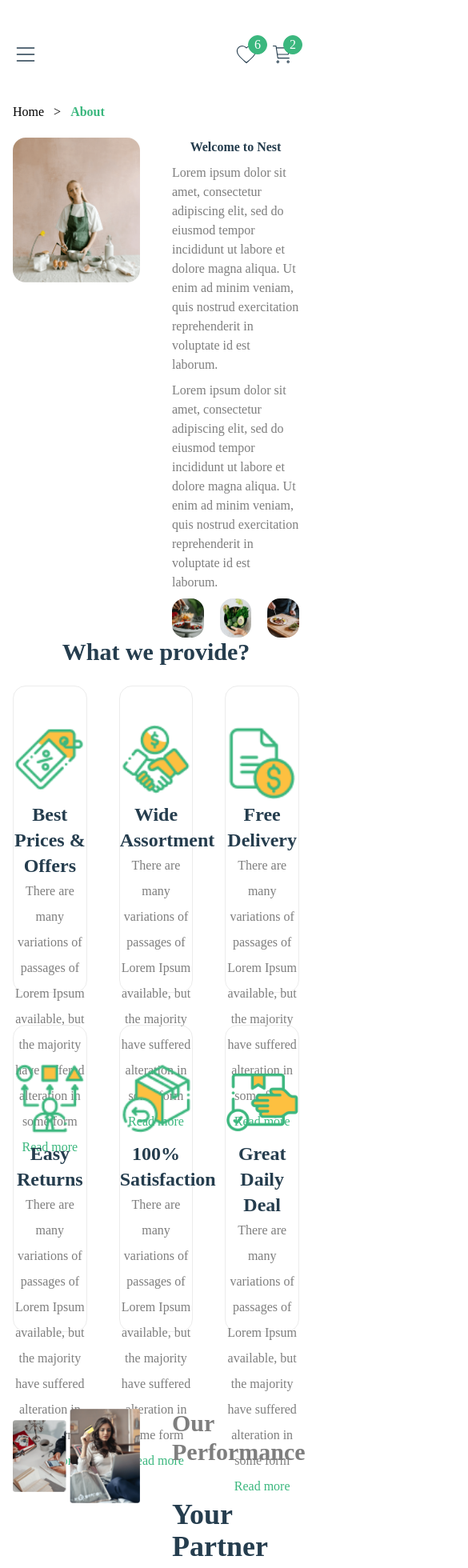
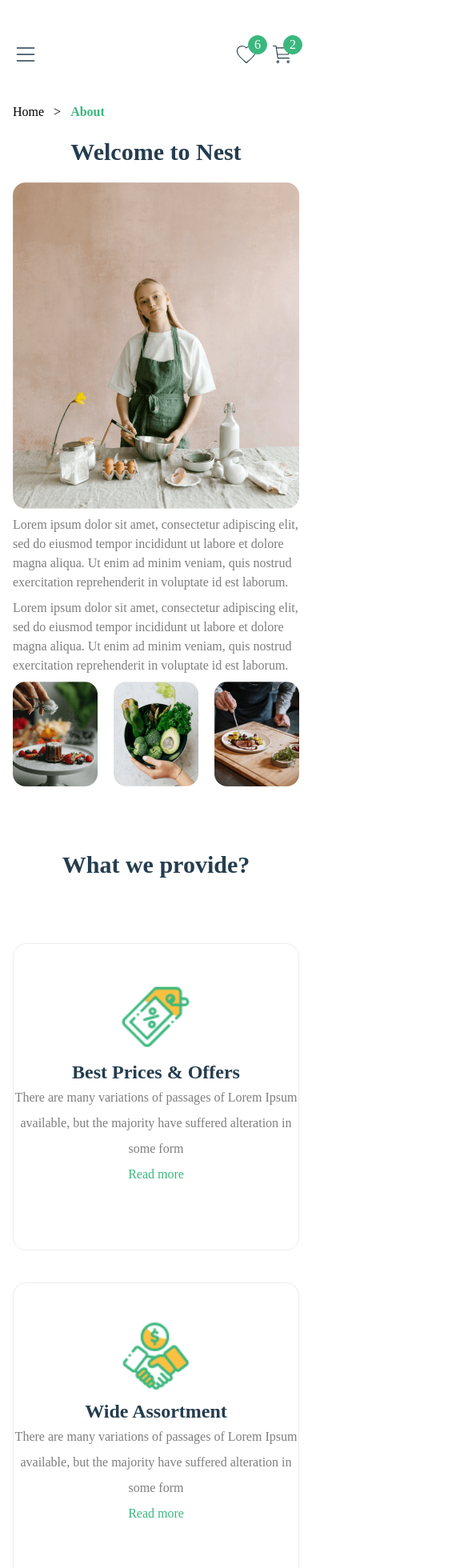
Before and after one commit to vicktor349/nestmart, a Next.js app: page /about in a window 390 px wide. Shown: the top 1960 px of the page at 80% size, 585 px wide, since content can reach past the window. Built offline with nearby package versions, Linux system fonts and the light colour scheme.

Commit message:
made about page responsive

```diff
--- a/components/about/OurTeam.js
+++ b/components/about/OurTeam.js
@@ -1,12 +1,12 @@
 import React from 'react'
 import OurTeamCard from './OurTeamCard'
-import BottomHeroBanner from '../BottomHeroBanner'
 
 const OurTeam = () =>
 {
     return (
         <>
-            <div className='flex items-center justify-between mt-32 mx-28'>
+            {/* DESKTOP VIEW */}
+            <div className=' items-center justify-between mt-32 ssm:hidden lg:flex lg:mx-20 xl:mx-28'>
                 <div className='leading-8'>
                     <p className="text-primary font-bold text-5xl mb-5">Our Team</p>
                     <h3 className='text-2xl mb-5'>Meet Our Expert Team</h3>
@@ -23,8 +23,23 @@ const OurTeam = () =>
                 </div>
                 <OurTeamCard />
             </div>
-            <div className='my-48'>
-                <BottomHeroBanner />
+            {/* MOBILE VIEW */}
+            <div className='ssm:block lg:hidden'>
+                <div className='leading-8 text-center'>
+                    <p className="text-primary font-bold text-5xl mb-5">Our Team</p>
+                    <h3 className='text-2xl mb-5'>Meet Our Expert Team</h3>
+                    <p className="text-secondaryText lg:w-96 mb-5">
+                        Proin ullamcorper pretium orci. Donec necscele risque leo.
+                        Nam massa dolor imperdiet neccon sequata congue idsem.
+                        Maecenas malesuada faucibus finibus.
+                    </p>
+                    <p className='text-secondaryText lg:w-96'>
+                        Proin ullamcorper pretium orci. Donec necscele risque leo.
+                        Nam massa dolor imperdiet neccon sequata congue idsem.
+                        Maecenas malesuada faucibus finibus.
+                    </p>
+                </div>
+                <OurTeamCard />
             </div>
         </>
     )
--- a/components/about/OurTeamCard.js
+++ b/components/about/OurTeamCard.js
@@ -9,14 +9,13 @@ const OurTeamCard = () =>
             {ourteamdata.map((data, id) =>
             {
                 return (
-                    <div className='w-full h-full' key={id}>
+                    <div className='lg:mt-0 ssm:mt-10 w-full h-full grid place-items-center' key={id}>
                         <div style={{ backgroundImage: `url(${data.imageUrl})` }} className='rounded-3xl w-72 h-96 bg-cover bg-center relative'>
                             <div className='bg-white absolute border rounded-2xl left-[12%] -bottom-10 w-52 h-28'>
                                 <p className='text-center font-bold text-primaryText mt-6 text-2xl'>{data.name}</p>
                                 <p className='text-center text-secondaryText'>{data.position}</p>
                             </div>
                         </div>
-
                     </div>
                 )
             })}
--- a/components/about/WhatweprovideCard.js
+++ b/components/about/WhatweprovideCard.js
@@ -6,7 +6,7 @@ import Image from 'next/image'
 const WhatweprovideCard = () =>
 {
     return (
-        <div className='grid grid-cols-3 gap-10'>
+        <div className='grid grid-cols-provide gap-10'>
             {whatweprovideData.map((data, id) =>
             {
                 return (
--- a/pages/about.js
+++ b/pages/about.js
@@ -3,6 +3,7 @@ import WhatweprovideCard from '@/components/about/WhatweprovideCard'
 import Head from 'next/head'
 import Image from 'next/image'
 import React from 'react'
+import BottomHeroBanner from '@/components/BottomHeroBanner'
 
 
 const About = () =>
@@ -12,7 +13,9 @@ const About = () =>
             <Head>
                 <title>Nest | About</title>
             </Head>
-            <div className='grid grid-cols-2 mt-5 gap-10'>
+            {/* MOBILE VIEW */}
+            <p className='font-bold text-primaryText text-3xl mt-5 text-center ssm:blocked lg:hidden'>Welcome to Nest</p>
+            <div className='sm:grid sm:grid-cols-2 mt-5 gap-10'>
                 <div className='w-fit'>
                     <Image
                         src={"/images/aboutpageimages/about.png"}
@@ -25,12 +28,13 @@ const About = () =>
                 </div>
                 <div className='text-[#7E7E7E] flex flex-col justify-between'>
                     <div>
-                        <p className='font-bold text-primaryText xl:text-5xl text-center'>Welcome to Nest</p>
-                        <p className='ssm:my-2 xl:my-4'>Lorem ipsum dolor sit amet, consectetur adipiscing elit, sed do eiusmod tempor incididunt
+                        {/* DESKTOP VIEW */}
+                        <p className='font-bold text-primaryText md:text-3xl xl:text-5xl text-center ssm:hidden lg:block'>Welcome to Nest</p>
+                        <p className='ssm:my-2 xl:my-4 w-full'>Lorem ipsum dolor sit amet, consectetur adipiscing elit, sed do eiusmod tempor incididunt
                             ut labore et dolore magna aliqua. Ut enim ad minim veniam, quis nostrud exercitation
                             reprehenderit in voluptate id est laborum.
                         </p>
-                        <p className='ssm:my-2 xl:my-4'>
+                        <p className='ssm:my-2 xl:my-4 w-full ssm:block sm:hidden lg:block'>
                             Lorem ipsum dolor sit amet, consectetur adipiscing elit, sed do eiusmod tempor incididunt
                             ut labore et dolore magna aliqua. Ut enim ad minim veniam, quis nostrud exercitation
                             reprehenderit in voluptate id est laborum.
@@ -65,18 +69,22 @@ const About = () =>
 
             {/* TITLE DIV */}
             <div className='flex items-center justify-center'>
-                <h1 className='text-3xl text-primaryText mb-6 font-bold'>
+                <h1 className='text-3xl text-primaryText my-20 font-bold'>
                     What we provide?
                 </h1>
             </div>
             <WhatweprovideCard />
             {/* PARTNERS DIV */}
-            <div className='mt-24 grid grid-cols-2 gap-10'>
-                <Image src={"/images/aboutpageimages/aboutPartners.png"} alt='About Image' width={500} height={500} className='object-contain w-fit h-fit' />
+            <div className='mt-24 xl:grid xl:grid-cols-2 gap-10'>
+                {/* MOBILE VIEW */}
+                <p className="text-secondaryText font-bold text-5xl text-center mb-10 ssm:block xl:hidden">Our Performance</p>
+                <h2 className='text-2xl font-bold text-primaryText my-10 ssm:block xl:hidden text-center'>Your Partner for e-commerce grocery solution</h2>
+                <Image src={"/images/aboutpageimages/aboutPartners.png"} alt='About Image' width={500} height={500} className='object-contain w-fit h-fit ssm:mx-auto xl:mx-0' />
                 <div>
-                    <p className="text-secondaryText font-bold text-3xl">Our Performance</p>
-                    <h2 className='text-4xl font-bold text-primaryText my-10'>Your Partner for e-commerce grocery solution</h2>
-                    <p className='text-secondaryText leading-8'>
+                    {/* DESKTOP VIEW */}
+                    <p className="text-secondaryText font-bold text-3xl ssm:hidden xl:block">Our Performance</p>
+                    <h2 className='text-4xl font-bold text-primaryText my-10 ssm:hidden xl:block'>Your Partner for e-commerce grocery solution</h2>
+                    <p className='text-secondaryText leading-8 ssm:mt-10 xl:mt-0'>
                         Ed ut perspiciatis unde omnis iste natus error sit voluptatem accusantium
                         doloremque laudantium, totam rem aperiam, eaque ipsa quae ab illo
                         inventore veritatis et quasi architecto
@@ -89,7 +97,7 @@ const About = () =>
                 </div>
             </div>
             {/* WHO WE ARE DIV */}
-            <div className='grid grid-cols-3 mt-32 gap-10 leading-8'>
+            <div className='grid grid-cols-provide mt-20 gap-10'>
                 <div className='w-full'>
                     <h1 className="text-primaryText text-3xl font-semibold">Who we are</h1>
                     <p className="text-secondaryText">
@@ -118,6 +126,9 @@ const About = () =>
             <Image src={"/images/aboutpageimages/teamstats.png"} width={2000} height={2000} alt='Team stats' className='w-full my-24' />
             {/* OUR TRAM */}
             <OurTeam />
+            <div className='my-28'>
+                <BottomHeroBanner />
+            </div>
         </div>
     )
 }
--- a/tailwind.config.js
+++ b/tailwind.config.js
@@ -20,6 +20,7 @@ module.exports = {
         "200": "repeat(auto-fit, minmax(170px, 1fr))",
         "100": "repeat(auto-fit, minmax(250px, 1fr))",
         "50": "repeat(auto-fit, minmax(190px, 1fr))",
+        "provide": "repeat(auto-fit, minmax(250px, 1fr))",
         "footer": "repeat(auto-fit, minmax(260px, 1fr))"
       },
       fontFamily: {
```
